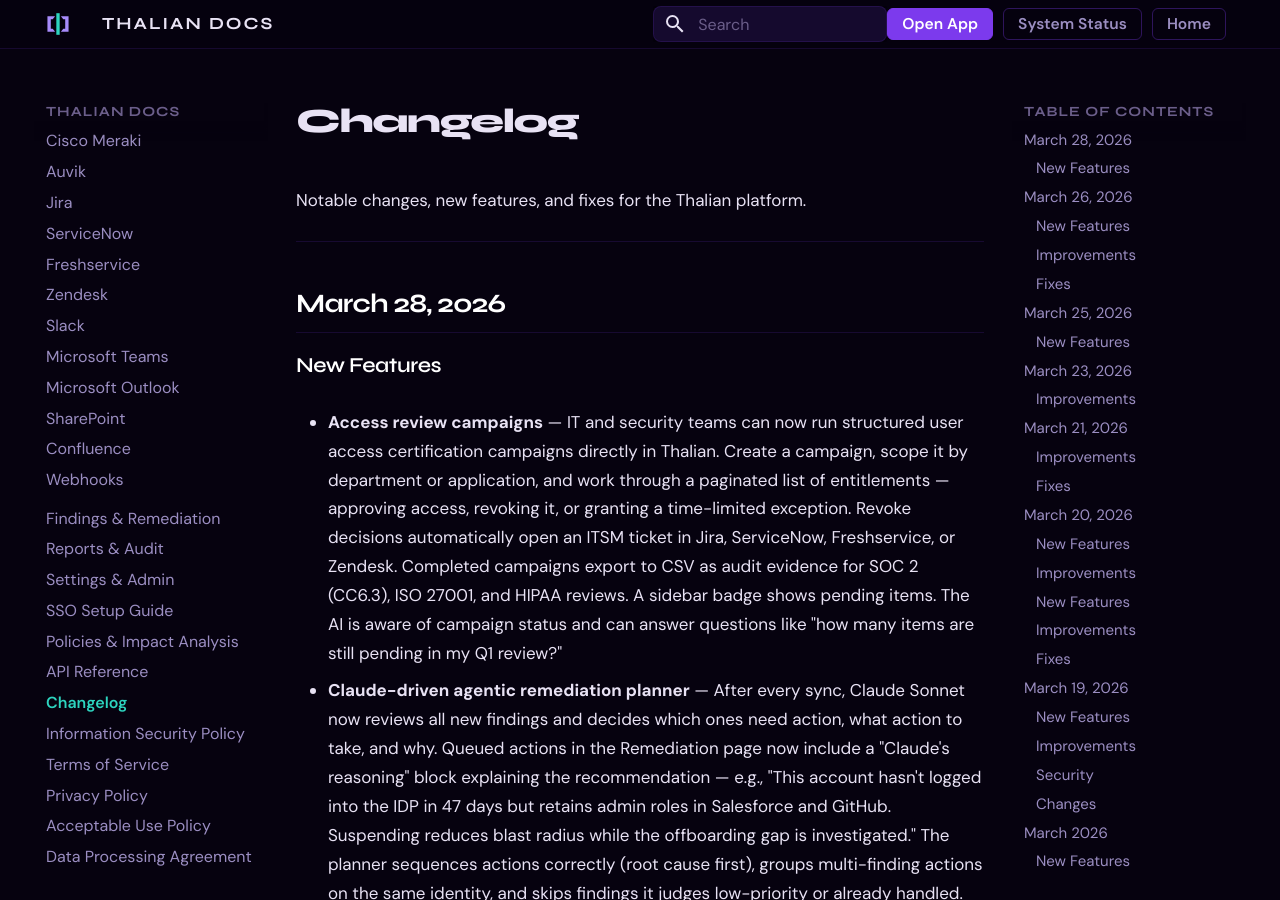
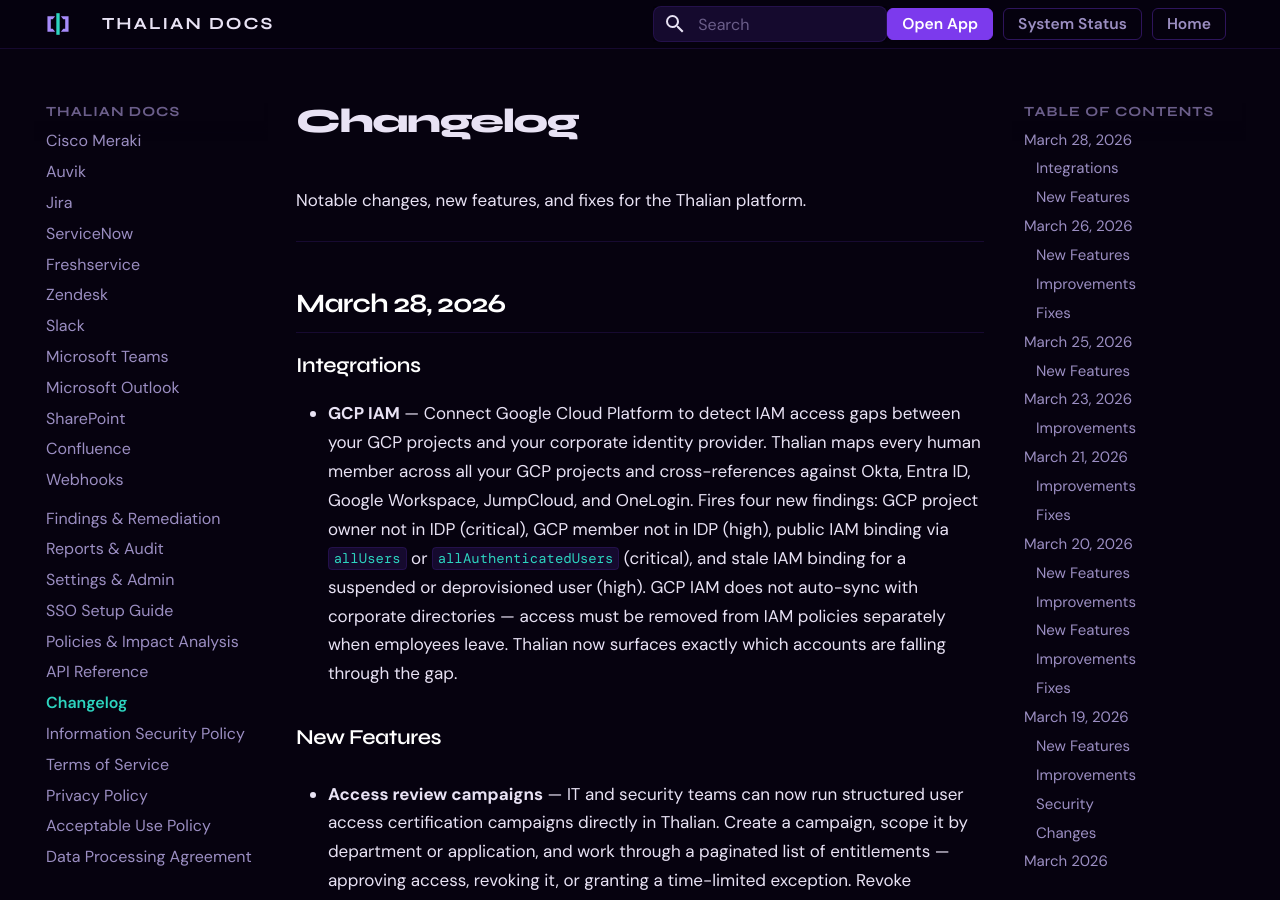
Before and after one commit to tori-mf13/thalian-docs, an MkDocs documentation site: the page built from docs/changelog.md, in a window 1280 px wide and 900 px high. Built offline with MkDocs 1.6.1 and Material for MkDocs 9.7.7, drawn with Linux system fonts in a browser that asks for light colours.

Commit message:
changelog: add GCP IAM integration (March 28, 2026)

```diff
--- a/docs/changelog.md
+++ b/docs/changelog.md
@@ -5,6 +5,10 @@ Notable changes, new features, and fixes for the Thalian platform.
 ---
 
 ## March 28, 2026
+
+### Integrations
+
+- **GCP IAM** — Connect Google Cloud Platform to detect IAM access gaps between your GCP projects and your corporate identity provider. Thalian maps every human member across all your GCP projects and cross-references against Okta, Entra ID, Google Workspace, JumpCloud, and OneLogin. Fires four new findings: GCP project owner not in IDP (critical), GCP member not in IDP (high), public IAM binding via `allUsers` or `allAuthenticatedUsers` (critical), and stale IAM binding for a suspended or deprovisioned user (high). GCP IAM does not auto-sync with corporate directories — access must be removed from IAM policies separately when employees leave. Thalian now surfaces exactly which accounts are falling through the gap.
 
 ### New Features
 
```
